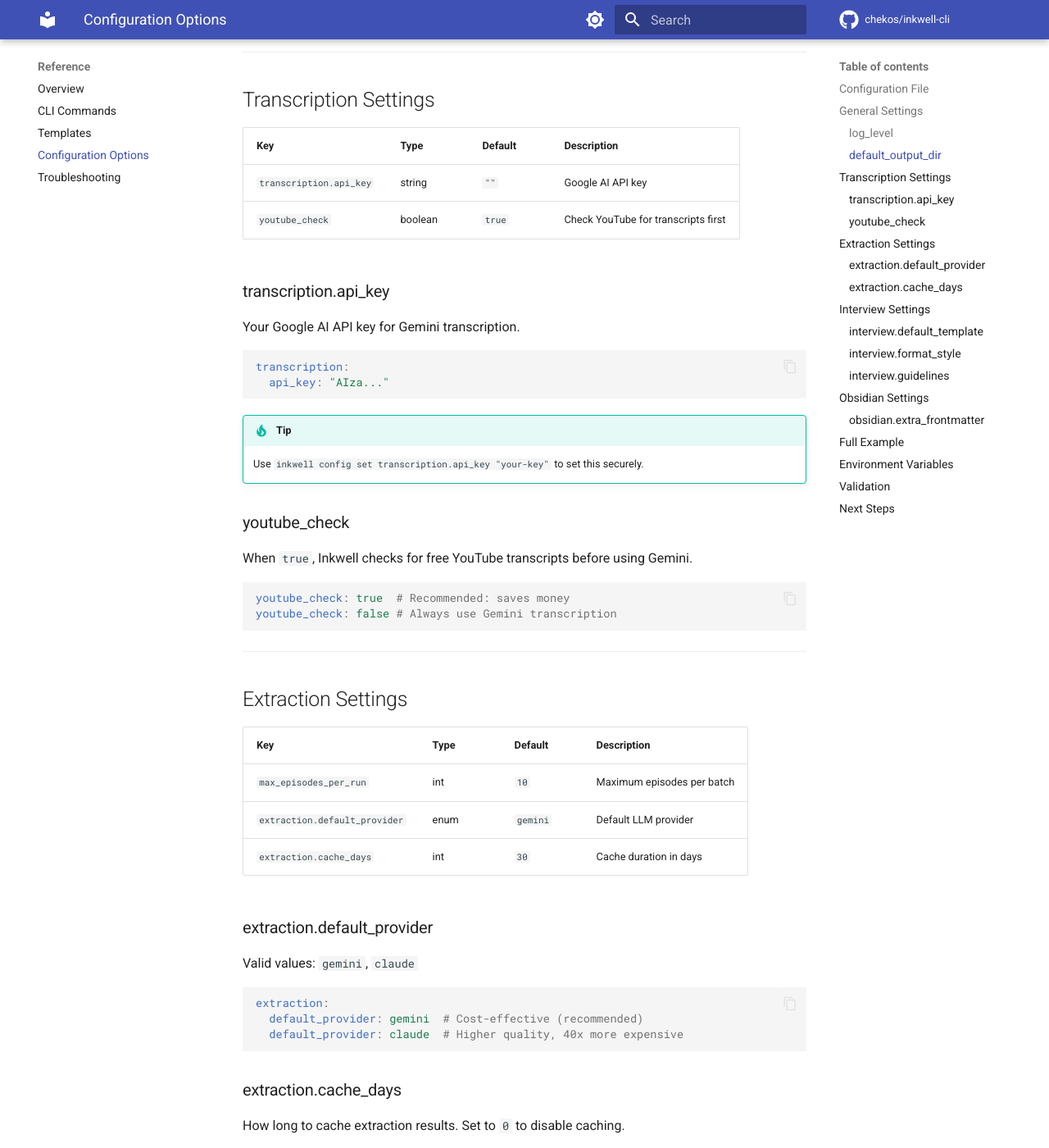
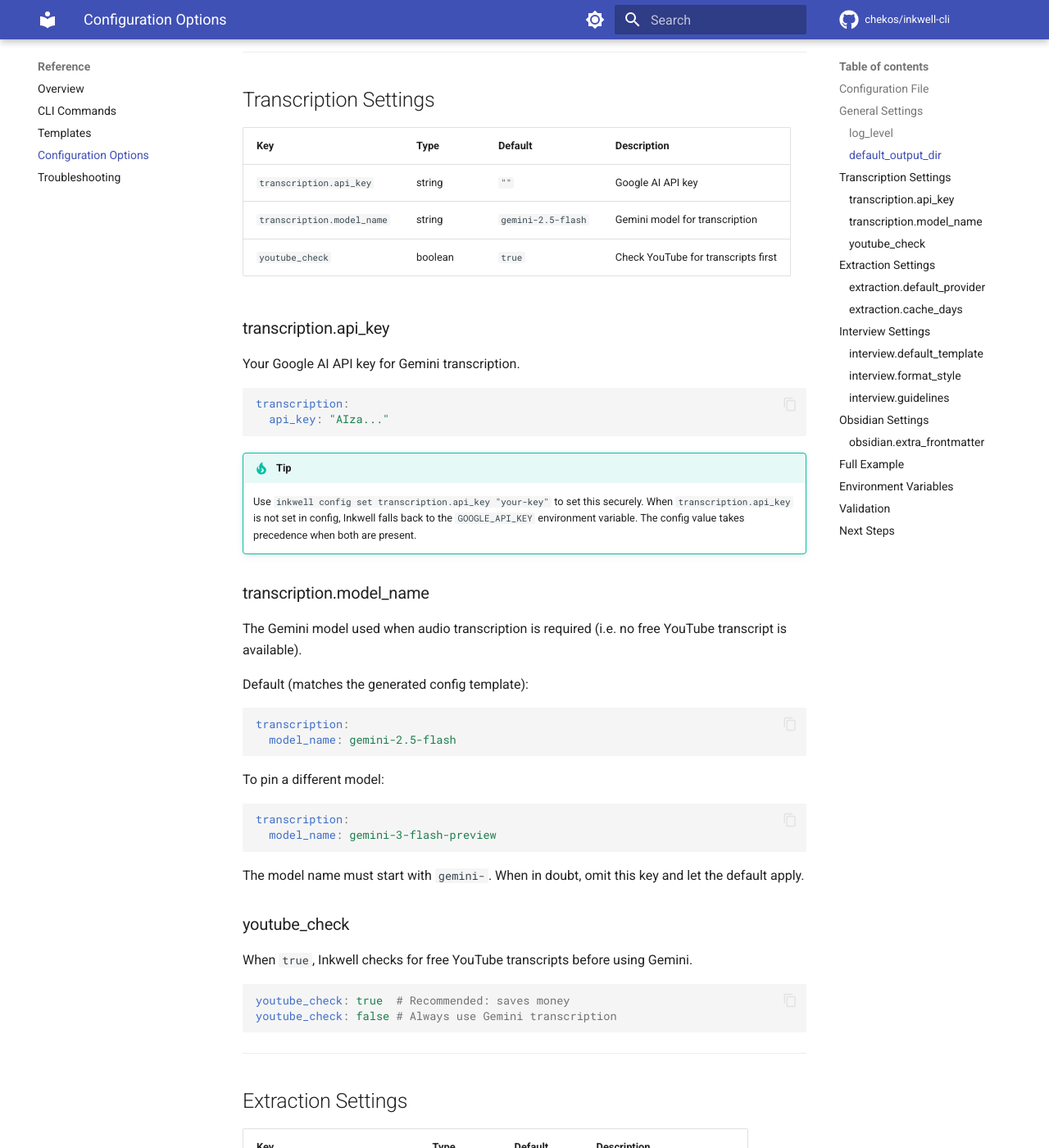
Before and after one commit to chekos/inkwell-cli, an MkDocs documentation site: the page built from docs/reference/config-options.md, in a window 1280 px wide and 1400 px high, scrolled down 1012 px. Shown: the whole window at 82% size. Built offline with MkDocs 1.6.1 and Material for MkDocs 9.7.7, drawn with Linux system fonts in a browser that asks for light colours; comment, search, counter and statistics services are not loaded; some of the changed text lies outside the part shown.

Commit message:
docs: community health files, workflow diagram, model config docs (#67)
* docs: add community health files, workflow diagram, and model config docs

- Add CONTRIBUTING.md and CODE_OF_CONDUCT.md (closes community health gap)
- Add Mermaid flowchart to processing.md showing the full fetch pipeline
- Document transcription.model_name in config-options.md and configuration.md
- Add Distribution table to installation.md clarifying PyPI/uv supported; Docker/Homebrew not currently provided

Closes #58
Closes #19

Co-Authored-By: Paperclip <noreply@paperclip.ing>

* docs: fix three doc-accuracy issues from CTO review

- Correct GOOGLE_API_KEY precedence: config value wins when set;
  env var is a fallback, not an override (per resolve_config_value)
- Fix transcription.model_name default: gemini-2.5-flash is the
  effective default (config template + manager fallback), not
  gemini-3-flash-preview (that's the schema type-level default only)
- Fix duplicate YAML key in transcription.model_name example;
  split into two separate valid snippets (default / override)

Co-Authored-By: Paperclip <noreply@paperclip.ing>

---------

Co-authored-by: chekos <chekos@chekoss-MacBook-Air.local>
Co-authored-by: Paperclip <noreply@paperclip.ing>

````diff
--- a/docs/reference/config-options.md
+++ b/docs/reference/config-options.md
@@ -42,6 +42,7 @@ default_output_dir: $HOME/notes/podcasts
 | Key | Type | Default | Description |
 |-----|------|---------|-------------|
 | `transcription.api_key` | string | `""` | Google AI API key |
+| `transcription.model_name` | string | `gemini-2.5-flash` | Gemini model for transcription |
 | `youtube_check` | boolean | `true` | Check YouTube for transcripts first |
 
 ### transcription.api_key
@@ -55,6 +56,27 @@ transcription:
 
 !!! tip
     Use `inkwell config set transcription.api_key "your-key"` to set this securely.
+    When `transcription.api_key` is not set in config, Inkwell falls back to the `GOOGLE_API_KEY` environment variable. The config value takes precedence when both are present.
+
+### transcription.model_name
+
+The Gemini model used when audio transcription is required (i.e. no free YouTube transcript is available).
+
+Default (matches the generated config template):
+
+```yaml
+transcription:
+  model_name: gemini-2.5-flash
+```
+
+To pin a different model:
+
+```yaml
+transcription:
+  model_name: gemini-3-flash-preview
+```
+
+The model name must start with `gemini-`. When in doubt, omit this key and let the default apply.
 
 ### youtube_check
 
@@ -225,20 +247,20 @@ obsidian:
 
 ## Environment Variables
 
-Override config with environment variables:
+Environment variables provide fallback values when the corresponding config key is not set.
 
-| Variable | Overrides | Example |
-|----------|-----------|---------|
+| Variable | Fallback for | Example |
+|----------|-------------|---------|
 | `GOOGLE_API_KEY` | `transcription.api_key` | `export GOOGLE_API_KEY="AIza..."` |
 | `ANTHROPIC_API_KEY` | Anthropic key for interview | `export ANTHROPIC_API_KEY="sk-..."` |
 | `INKWELL_CONFIG_DIR` | Config directory | `export INKWELL_CONFIG_DIR="/custom/path"` |
 | `INKWELL_OUTPUT_DIR` | `default_output_dir` | `export INKWELL_OUTPUT_DIR="~/notes"` |
 | `INKWELL_LOG_LEVEL` | `log_level` | `export INKWELL_LOG_LEVEL="DEBUG"` |
 
-**Priority order:**
-1. Environment variable (highest)
-2. Config file
-3. Default value (lowest)
+**Priority order for `transcription.api_key` / `GOOGLE_API_KEY`:**
+1. Config file value (highest — wins when set)
+2. `GOOGLE_API_KEY` environment variable
+3. Default (empty — Inkwell will error if no key is available)
 
 ---
 
````
Also changed, not shown: CODE_OF_CONDUCT.md (added, +30 -0 lines), CONTRIBUTING.md (added, +106 -0 lines), docs/getting-started/installation.md (+15 -0 lines), docs/user-guide/configuration.md (+6 -4 lines), docs/user-guide/processing.md (+11 -6 lines).
